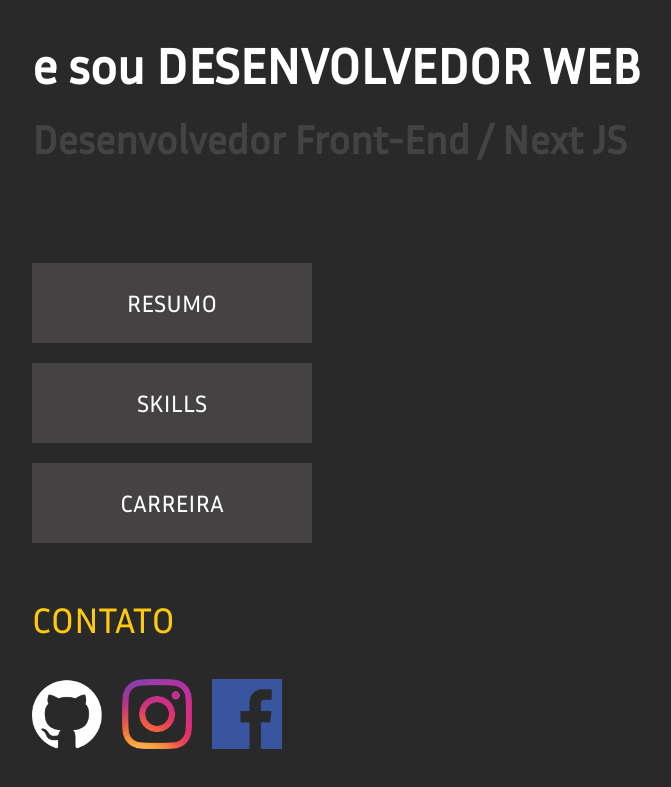
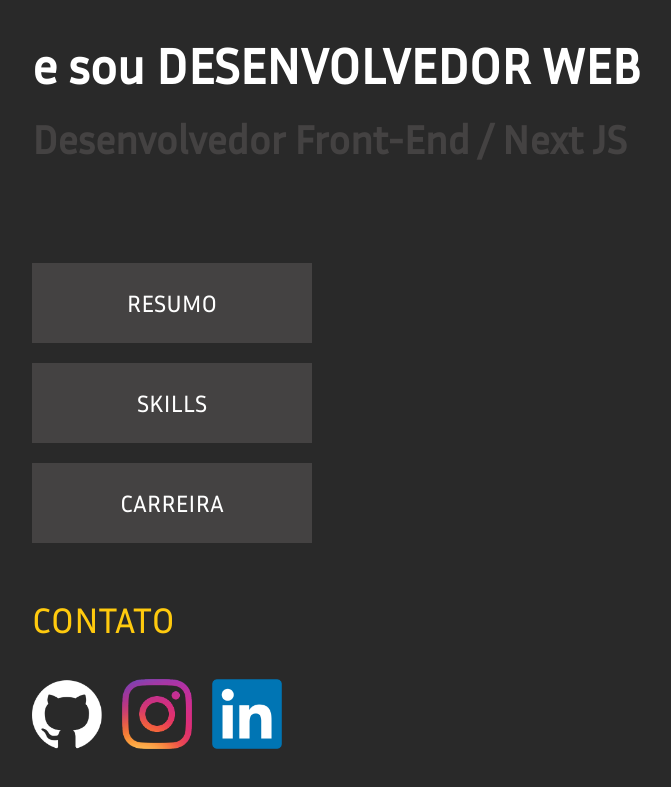
Before and after one commit to mateusfpmelo/sitecontent, a Next.js app: page / in a window 1280 px wide. Shown: the part 403-1190 px from the top of the page, without its empty margins (96-767 px from the left). Built offline with nearby package versions, Linux system fonts and the light colour scheme.

Commit message:
checkpoint

```diff
--- a/app/page.js
+++ b/app/page.js
@@ -17,7 +17,7 @@ export default function Home() {
             <div className='divContentContactItemLinks'>
               <Link href={'https://github.com/mateusfpmelo'} target="_blank" ><Image src="/images/git.png"  width="70" height="70" alt="Logo github" /></Link>
               <Link href={'https://www.instagram.com/mateusfpmelo/'}  target="_blank" ><Image src="/images/insta.png"  width="70" height="70" alt="Logo instagram" /></Link>
-              <Link href={'https://www.facebook.com/mateusfpmelo'}  target="_blank" ><Image src="/images/faceb.png"  width="70" height="70" alt="Logo facebook" /></Link>
+              <Link href={'https://www.linkedin.com/in/mateusfpmelo/'}  target="_blank" ><Image src="/images/linkedin.png"  width="70" height="70" alt="Logo linkedin" /></Link>
             </div>
         </div>
       </div>
```
Also changed, not shown: public/images/linkedin.png (added).
